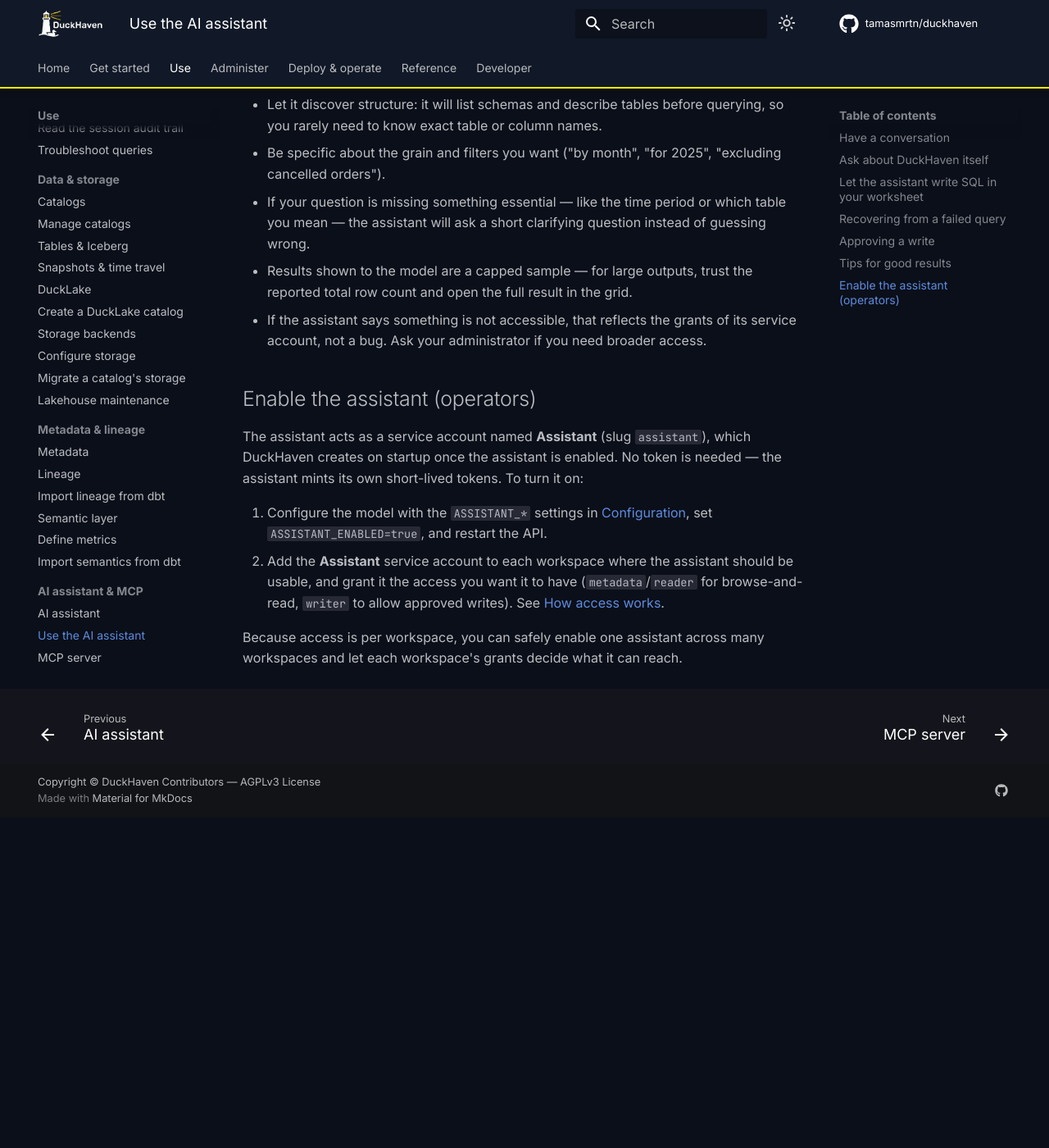
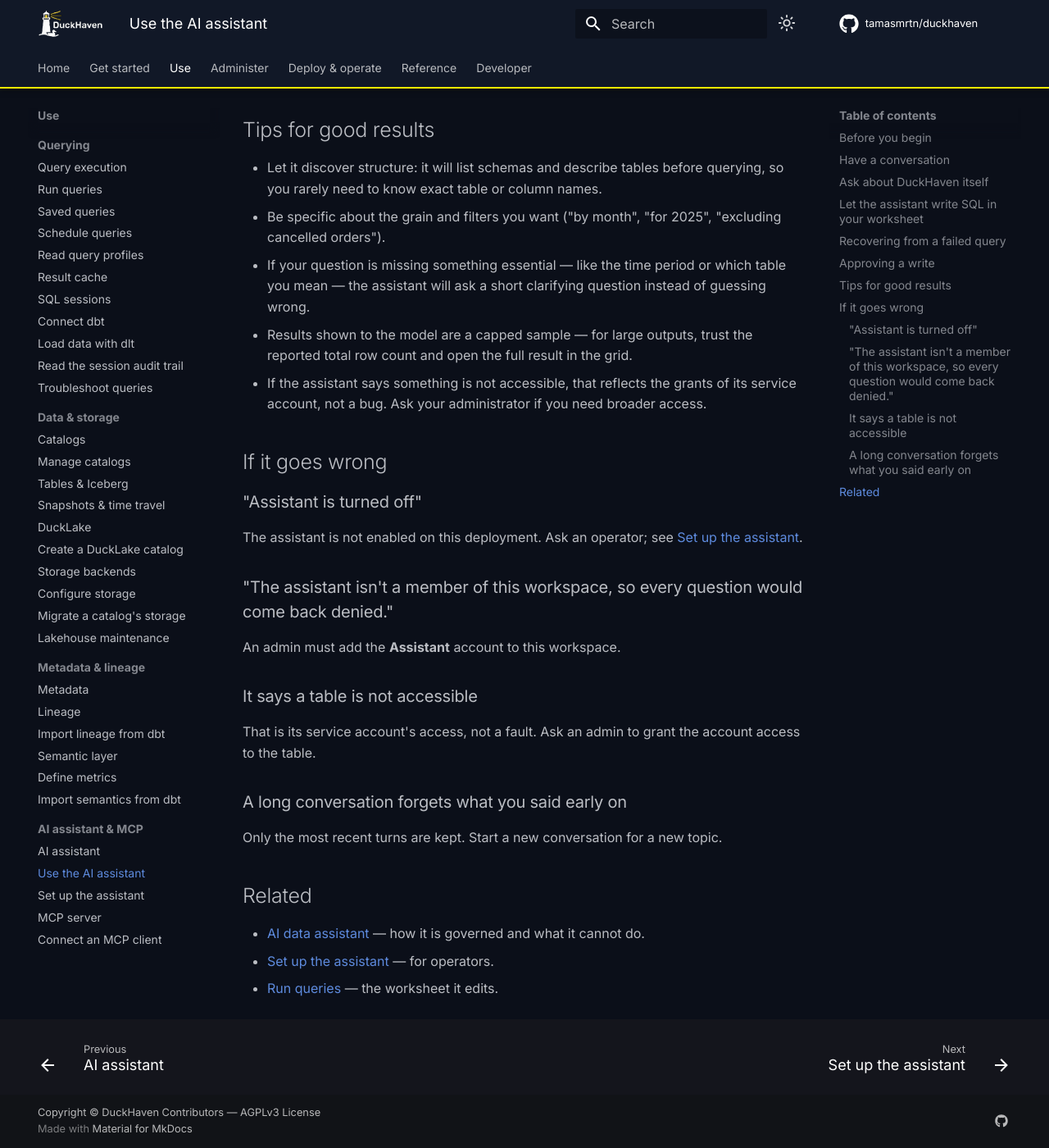
Before and after one commit to tamasmrtn/duckhaven, an MkDocs documentation site: the page built from docs/ai/use-the-assistant.md, in a window 1280 px wide and 1400 px high, scrolled down 3283 px. Shown: the whole window at 82% size. Built offline with MkDocs 1.6.1 and Material for MkDocs 9.7.7, drawn with Linux system fonts in a browser that asks for light colours; comment, search, counter and statistics services are not loaded; before the commit the page ends 4280 px from its top, so only the background shows below that; some of the changed text lies outside the part shown.

Commit message:
docs(ai): Give operators their own assistant setup guide
Enabling the assistant lived at the bottom of the page for the people
who chat with it. Set up the assistant walks an operator through the
model settings, the Assistant account and its workspace access, and
quotes the panel's own messages when a step is missing. Use the AI
assistant gains Before you begin and If it goes wrong.

```diff
--- a/docs/ai/use-the-assistant.md
+++ b/docs/ai/use-the-assistant.md
@@ -1,12 +1,18 @@
+---
+type: how-to
+---
+
 # Use the AI assistant
 
 The AI data assistant lets you explore a workspace's data by chatting: ask a question in plain language and it will
 browse the catalog, run SQL, and explain what it found. This guide covers using it day to day. For how it is governed
 and what it can and cannot do, see the [AI data assistant](assistant.md) concept page.
 
-!!! note "Availability"
-    The assistant is only present when an administrator has enabled it and added it to your workspace. If you don't
-    see it, ask your operator — the setup steps are in [Enable the assistant](#enable-the-assistant-operators) below.
+## Before you begin
+
+- **You need:** membership of a workspace where an administrator has added the assistant. If you don't see it, ask
+  them; the steps are in [Set up the assistant](set-up-the-assistant.md).
+- **What it can reach:** only what its own service account may, which can be less than you may.
 
 ## Have a conversation
 
@@ -68,7 +74,7 @@
 your editor**:
 
 - The proposed SQL replaces the editor content, shown as an inline diff: added lines are highlighted in place, and any
-  line the assistant removed appears as struck-through ghost text just above where it used to be — so it's obvious
+  line the assistant removed appears as struck-through ghost text just above its old position — so it's obvious
   what changed versus what was already yours.
 - If you have text selected in the editor when you ask, the assistant proposes a replacement for just that selection
   instead of rewriting the whole worksheet — handy for a small tweak in a long query. If the worksheet changed since
@@ -109,16 +115,26 @@
 - If the assistant says something is not accessible, that reflects the grants of its service account, not a bug. Ask
   your administrator if you need broader access.
 
-## Enable the assistant (operators)
+## If it goes wrong
 
-The assistant acts as a service account named **Assistant** (slug `assistant`), which DuckHaven creates on startup
-once the assistant is enabled. No token is needed — the assistant mints its own short-lived tokens. To turn it on:
+### "Assistant is turned off"
 
-1. Configure the model with the `ASSISTANT_*` settings in
-   [Configuration](../reference/configuration.md#ai-assistant), set `ASSISTANT_ENABLED=true`, and restart the API.
-2. Add the **Assistant** service account to each workspace where the assistant should be usable, and grant it the
-   access you want it to have (`metadata`/`reader` for browse-and-read, `writer` to allow approved writes). See
-   [How access works](../access/how-access-works.md).
+The assistant is not enabled on this deployment. Ask an operator; see [Set up the assistant](set-up-the-assistant.md).
 
-Because access is per workspace, you can safely enable one assistant across many workspaces and let each workspace's
-grants decide what it can reach.
+### "The assistant isn't a member of this workspace, so every question would come back denied."
+
+An admin must add the **Assistant** account to this workspace.
+
+### It says a table is not accessible
+
+That is its service account's access, not a fault. Ask an admin to grant the account access to the table.
+
+### A long conversation forgets what you said early on
+
+Only the most recent turns are kept. Start a new conversation for a new topic.
+
+## Related
+
+- [AI data assistant](assistant.md) — how it is governed and what it cannot do.
+- [Set up the assistant](set-up-the-assistant.md) — for operators.
+- [Run queries](../querying/run-queries.md) — the worksheet it edits.
--- a/docs/llms.txt
+++ b/docs/llms.txt
@@ -55,7 +55,8 @@
 ## AI assistant & MCP
 
 - [AI assistant](https://tamasmrtn.github.io/duckhaven/ai/assistant/): The governed AI data assistant and how it enforces access.
-- [Use the AI assistant](https://tamasmrtn.github.io/duckhaven/ai/use-the-assistant/): Browse the catalog, run SQL, and propose worksheet edits with the assistant.
+- [Use the AI assistant](https://tamasmrtn.github.io/duckhaven/ai/use-the-assistant/): The AI data assistant lets you explore a workspace's data by chatting: ask a question in plain language and it will browse the catalog, run SQL, and explain what it found.
+- [Set up the assistant](https://tamasmrtn.github.io/duckhaven/ai/set-up-the-assistant/): Turn on the AI assistant with a model of your choice, then give its service account access to the workspaces it should serve.
 - [MCP server](https://tamasmrtn.github.io/duckhaven/ai/mcp-server/): Connecting an AI agent you already use — Claude Code, Cursor — to your data.
 - [Connect an MCP client](https://tamasmrtn.github.io/duckhaven/ai/connect-mcp-client/): Point Claude Code, Claude Desktop or Cursor at DuckHaven over MCP.
 
--- a/mkdocs.yml
+++ b/mkdocs.yml
@@ -199,6 +199,7 @@
       - AI assistant & MCP:
           - AI assistant: ai/assistant.md
           - Use the AI assistant: ai/use-the-assistant.md
+          - Set up the assistant: ai/set-up-the-assistant.md
           - MCP server: ai/mcp-server.md
           - Connect an MCP client: ai/connect-mcp-client.md
   - Administer:
```
Also changed, not shown: api/src/api/services/assistant/knowledge/docs_index.yaml (+7 -1 lines), docs/ai/set-up-the-assistant.md (added, +102 -0 lines).
